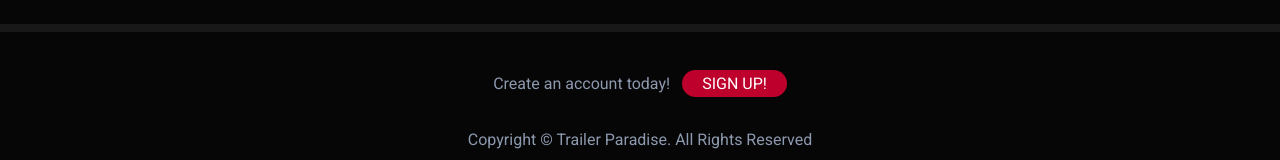
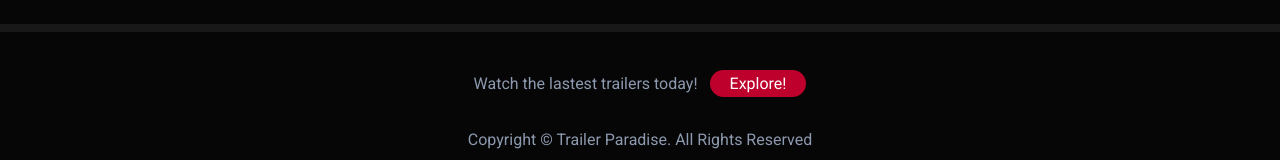
Before and after one commit to AsleyR/Trailer-Paradise, a React (Create React App) app in the folder client/: page / in a window 1280 px wide. Shown: the part 1565-1725 px from the top of the page. Built offline with nearby package versions, Linux system fonts and the light colour scheme.

Commit message:
Update Footer component

```diff
--- a/client/src/components/Footer.tsx
+++ b/client/src/components/Footer.tsx
@@ -7,8 +7,8 @@ const Footer = () => {
     <footer className='grid gap-8 text-center bg-dark1 text-white py-10 border-t-8 border-dark2'>
       <div className='flex justify-center px-5'>
         <div className='text-bg2'>
-            <span>Create an account today!</span>
-            <Link className='bg-col1 text-white rounded-full hover:bg-col2 ml-3 px-5 py-1' to={'/sign-up'}>SIGN UP!</Link>
+            <span>Watch the lastest trailers today!</span>
+            <Link className='bg-col1 text-white rounded-full hover:bg-col2 ml-3 px-5 py-1' to={'/explore'}>Explore!</Link>
         </div>
       </div>
       <div className=''>
```
